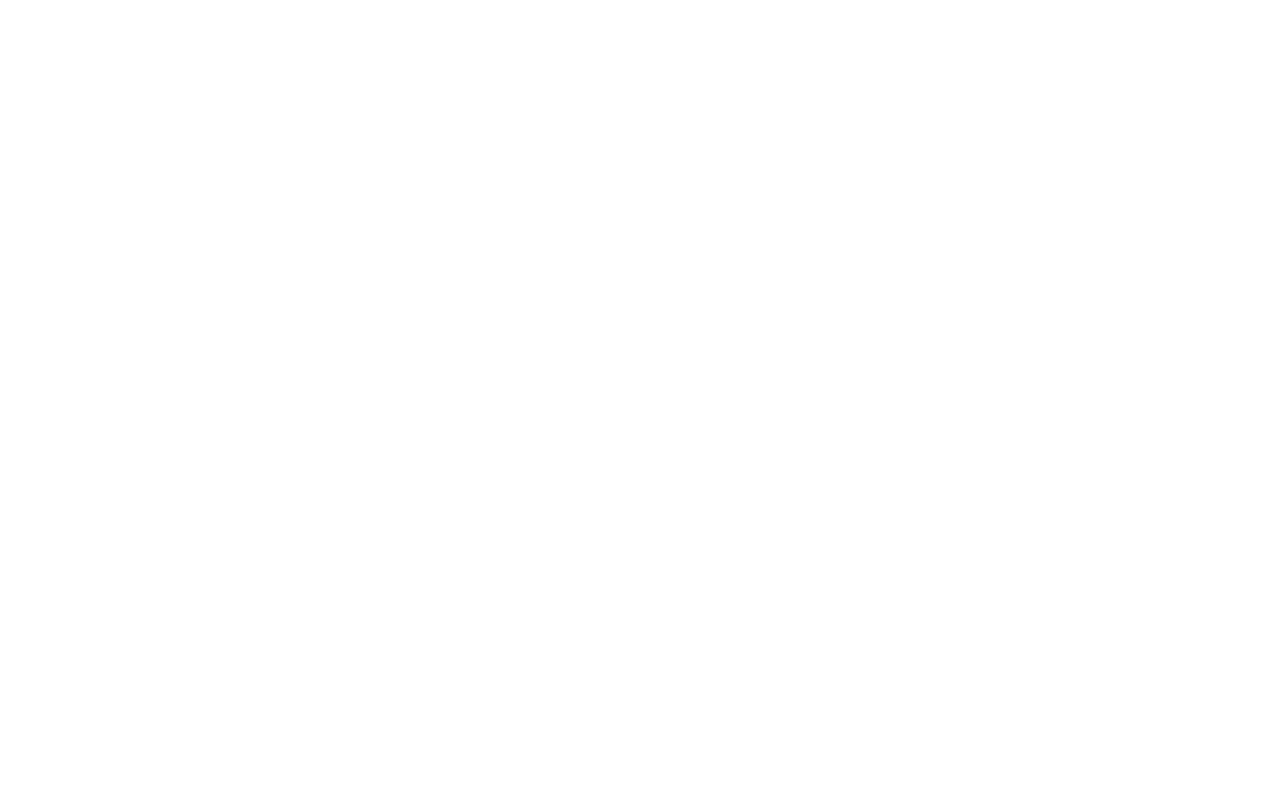
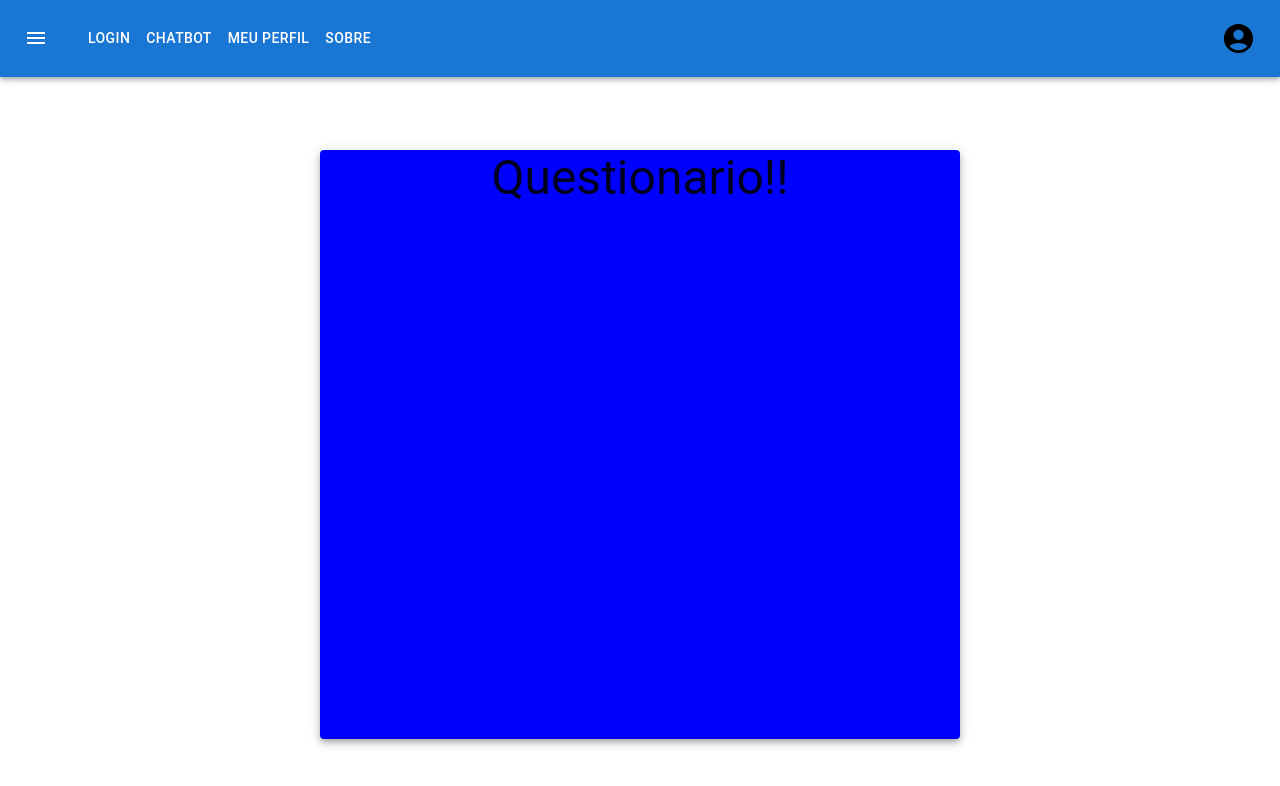
Before and after one commit to AulaOnline/AulaOnline, a React (Create React App) app: page /questionario in a window 1280 px wide. Before the commit this address had no page. Shown: the top 786 px of the page. Built offline with nearby package versions, Linux system fonts and the light colour scheme.

Commit message:
caio esta a me zoar

```diff
--- a/src/App.js
+++ b/src/App.js
@@ -9,6 +9,7 @@ import Test from "./Pages/Test";
 import Quintal from "./Pages/quintal";
 import Anotacoes from './Pages/Widgets/Anotacoes';
 import QuestionariosFinalizados from './Pages/Widgets/QuestionariosFinalizados';
+import Questionario from './Pages/Questionario/Questionario';
 
 function App() {
   return (
@@ -26,6 +27,7 @@ function App() {
             <Route path="/MeuPerfil/Anotacoes" element={<Anotacoes/>}/>
             <Route path="/MeuPerfil/Questionarios" element={<QuestionariosFinalizados/>}/>
 
+            <Route path="/questionario" element={<Questionario/>}/>
 
         </Routes>
       </Box>
--- /dev/null
+++ b/src/Pages/Questionario/Questionario.js
@@ -0,0 +1,23 @@
+import Navbar from "../../Layout/components/Navbar";
+import { Grid, Paper, Typography } from "@mui/material";
+
+function Questionario() {
+    return (
+        <Grid container>
+            <Navbar/>
+
+            <Grid container sx={{ display: "flex", height: "calc(100vh - 64px)", justifyContent: "center", alignItems: "center", textAlign: "center" }}>
+                <Paper elevation={5} sx={{ bgcolor:"blue", height:"80%", width:"50%" }}>
+                    <Grid item>
+                        <Grid item md={12}>
+                            <Typography variant="h3">Questionario!!</Typography>
+                        </Grid>
+                    </Grid>
+                </Paper>
+
+            </Grid>
+        </Grid>
+    );
+}
+
+export default Questionario;
```
